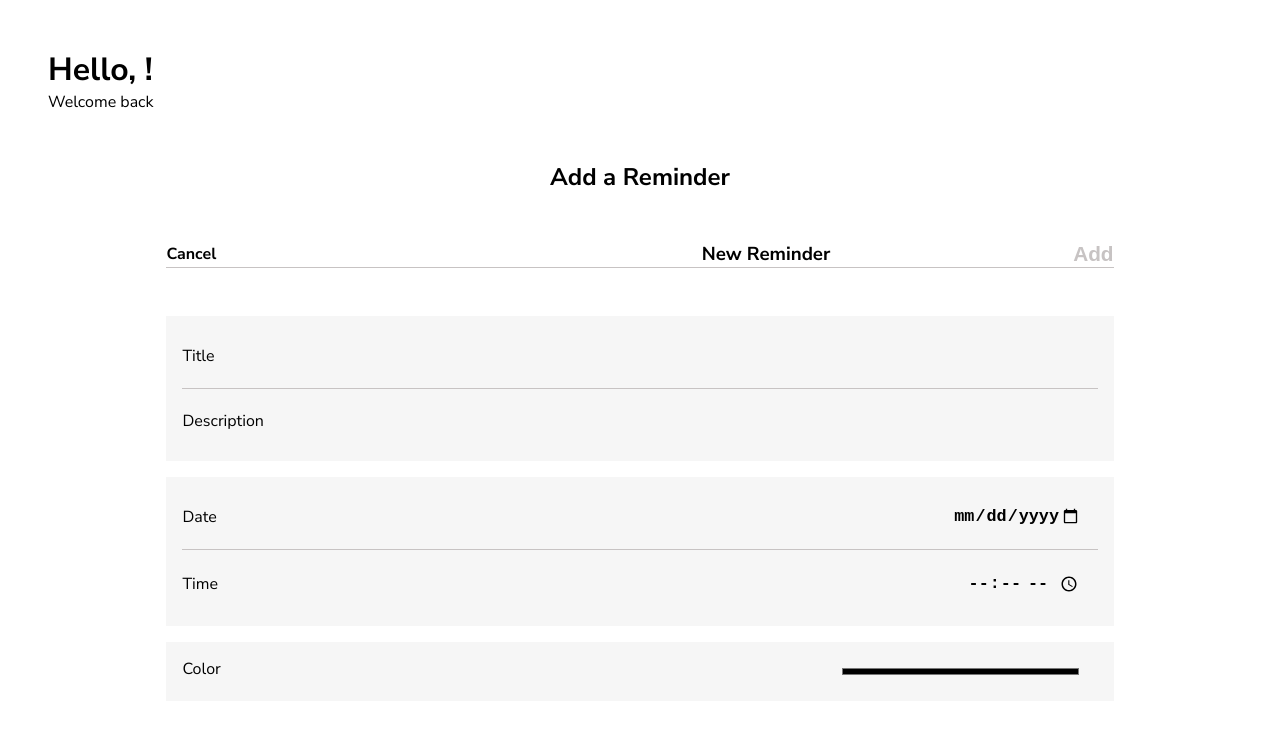
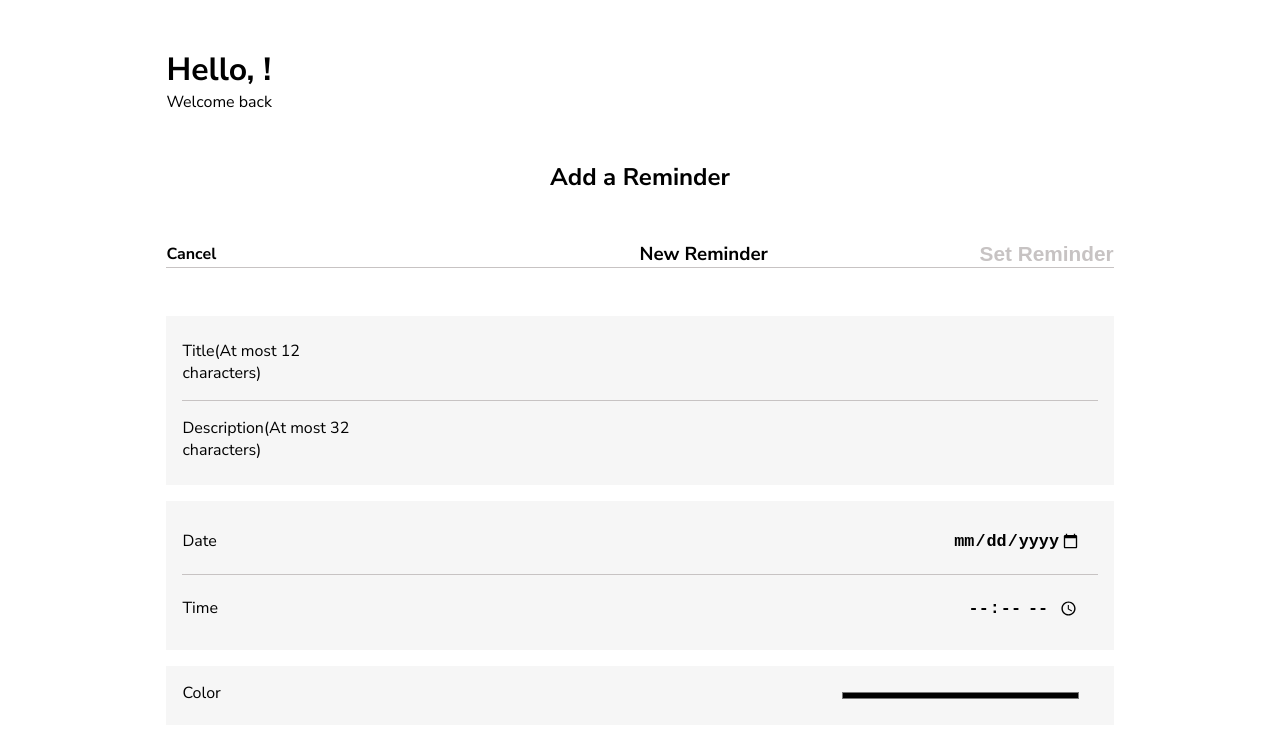
Before and after one commit to demi05/reminder-app, a React (Create React App) app: page /reminder in a window 1280 px wide. Shown: the top 738 px of the page. Built offline with nearby package versions, Linux system fonts and the light colour scheme.

Commit message:
committing changes

```diff
--- a/data/db.json
+++ b/data/db.json
@@ -1,3 +1,52 @@
 {
-  "reminders": []
+  "reminders": [
+    {
+      "id": "3441",
+      "title": "Eat",
+      "description": "I need to eat soon",
+      "date": "2024-05-31",
+      "time": "09:58",
+      "color": "#ee9b9b"
+    },
+    {
+      "id": "f356",
+      "title": "Eat",
+      "description": "I need to eat soon",
+      "date": "2024-05-31",
+      "time": "09:58",
+      "color": "#ee9b9b"
+    },
+    {
+      "id": "d98f",
+      "title": "eat",
+      "description": "i need to eat soon",
+      "date": "2024-05-31",
+      "time": "10:34",
+      "color": "#dd2c2c"
+    },
+    {
+      "id": "e707",
+      "title": "eat",
+      "description": "i need to eat soon",
+      "date": "2024-05-31",
+      "time": "10:34",
+      "color": "#dd2c2c"
+    },
+    {
+      "id": "e1c7",
+      "title": "ghujikfmnvkb.m,jkbg",
+      "description": "guifyuffghhhhhhhhhhhhhhhhhhhhhhhhhh",
+      "date": "2024-05-31",
+      "time": "10:42",
+      "color": "#f4a4a4"
+    },
+    {
+      "id": "ad72",
+      "title": "ghujikfmnvkb.m,jkbg",
+      "description": "guifyuffghhhhhhhhhhhhhhhhhhhhhhhhhh",
+      "date": "2024-05-31",
+      "time": "10:42",
+      "color": "#f4a4a4"
+    }
+  ]
 }
--- a/src/App.js
+++ b/src/App.js
@@ -1,7 +1,6 @@
 import { BrowserRouter as Router, Routes, Route } from "react-router-dom";
 import Onboarding from "./components/Onboarding";
 import Reminder from "./components/Reminder";
-// import AddReminder from "./components/AddReminder";
 import { GlobalProvider } from "./components/GlobalState";
 import ShowReminders from "./components/ShowReminders";
 
@@ -13,7 +12,6 @@ function App() {
           <Routes>
             <Route path="/" element={<Onboarding />} />
             <Route path="/reminder" element={<Reminder />} />
-            {/* <Route path="/addreminder" element={<AddReminder />} /> */}
             <Route path="/showreminders" element={<ShowReminders />} />
           </Routes>
         </div>
--- a/src/components/AddReminder.js
+++ b/src/components/AddReminder.js
@@ -1,4 +1,4 @@
-import { Link, useNavigate } from "react-router-dom";
+import { Link } from "react-router-dom";
 import "./Reminder.css";
 import { useContextValues } from "./GlobalState";
 import UseFetch from "./UseFetch";
@@ -22,16 +22,13 @@ const AddReminder = () => {
     submitOptions,
   } = useContextValues();
 
-  const navigate = useNavigate();
-
   const { data } = UseFetch(submitUrl, submitOptions);
 
   useEffect(() => {
     if (data) {
       console.log("Successfully added reminder");
-      navigate("/showreminders");
     }
-  }, [data, navigate]);
+  }, [data]);
 
   return (
     <div className="form">
@@ -40,12 +37,12 @@ const AddReminder = () => {
           <Link to={"/reminder"}>Cancel</Link>
           <h3>New Reminder</h3>
           <button>
-            <p onClick={handleFormData}>Add</p>
+            <p onClick={handleFormData}>Set Reminder</p>
           </button>
         </div>
         <div className="input-div">
           <div>
-            Title
+            Title(At most 12 characters)
             <input
               type="text"
               value={title}
@@ -53,7 +50,7 @@ const AddReminder = () => {
             />
           </div>
           <div>
-            Description
+            Description(At most 32 characters)
             <input
               type="text"
               value={description}
--- a/src/components/GlobalState.js
+++ b/src/components/GlobalState.js
@@ -11,6 +11,7 @@ export const GlobalProvider = ({ children }) => {
   const [date, setDate] = useState("");
   const [time, setTime] = useState("");
   const [color, setColor] = useState("#000000");
+  const navigate = useNavigate();
 
   const [submitUrl, setSubmitUrl] = useState(null);
   const [submitOptions, setSubmitOptions] = useState(null);
@@ -23,6 +24,12 @@ export const GlobalProvider = ({ children }) => {
       alert("No field must be empty");
     } else if (inputDateTime < currentDate) {
       alert("Date must be in the future");
+    } else if (title.length > 12) {
+      alert("Title must be less than or equal to 12 characters");
+    } else if (description.length > 12) {
+      alert("Description must be less than or equal to 12 characters");
+    } else {
+      navigate("/showreminders");
     }
 
     const formData = { title, description, date, time, color };
--- a/src/components/Reminder.css
+++ b/src/components/Reminder.css
@@ -1,5 +1,7 @@
 header {
+  margin: 0 auto;
   margin-bottom: 3em;
+  width: 80%;
 }
 .content-div {
   display: flex;
@@ -23,14 +25,12 @@ header {
 }
 .form-header h3 {
   text-align: center;
-  /* border: 1px solid blue; */
   margin: 0 auto;
 }
 .form-header a {
   text-decoration: none;
   color: #000;
   background-color: #fff;
-  /* border: 1px solid fuchsia; */
   margin-right: auto;
 }
 .form-header p {
@@ -65,9 +65,6 @@ form .input-div div {
 form .input-div div:first-of-type {
   border-bottom: 1px solid #c7c3c3;
 }
-/* form .input-div label {
-  font-weight: 700;
-} */
 form div input {
   margin-left: auto;
   width: 100%;
@@ -97,3 +94,9 @@ form .input-div:last-of-type input {
   justify-content: space-between;
   gap: 0.5em;
 }
+.reminder-div p:last-of-type {
+  border: 1px solid #000;
+  border-radius: 0.5rem;
+  padding: 0.5em 1em;
+  cursor: pointer;
+}
--- a/src/components/ShowReminders.js
+++ b/src/components/ShowReminders.js
@@ -74,7 +74,7 @@ const ShowReminders = () => {
             <p>Description: {reminder.description}</p>
             <p>Date: {reminder.date}</p>
             <p>Time: {reminder.time}</p>
-            <p onClick={() => deleteReminder(reminder.id)}>Delete</p>
+            <p onClick={() => deleteReminder(reminder.id)}>Remove</p>
           </div>
         ))}
     </div>
```
